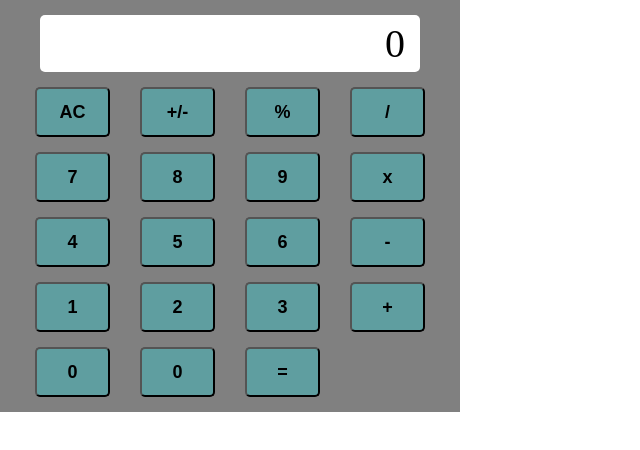
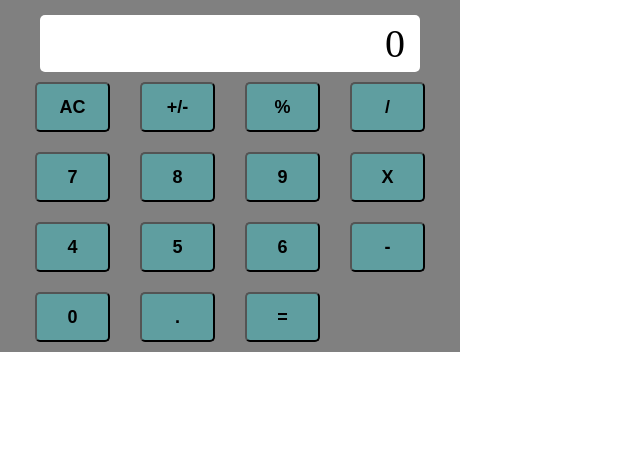
Before and after one commit to MFahadUmer/Calculator, a React (Create React App) app: page / in a window 1280 px wide. Shown: the top 450 px of the page, without its empty margins (0-640 px from the left). Built offline with nearby package versions, Linux system fonts and the light colour scheme.

Commit message:
Converted Buttons into groups.

```diff
--- a/src/components/Button.js
+++ b/src/components/Button.js
@@ -2,7 +2,7 @@ import React from 'react';
 import PropTypes from 'prop-types';
 
 const Button = ({ value }) => (
-  <button className={value === '=' ? 'equalButton' : 'button'} type="submit">
+  <button className="button" type="submit">
     {value}
   </button>
 );
--- a/src/components/ButtonPanel.js
+++ b/src/components/ButtonPanel.js
@@ -2,12 +2,47 @@ import React from 'react';
 import Button from './Button';
 
 const ButtonPanel = () => {
-  const symbols = ['AC', '+/-', '%', '/', '7', '8', '9', 'x', '4', '5', '6', '-', '1', '2', '3', '+', '0', '0', '='];
-  // eslint-disable-next-line react/no-array-index-key
-  const calculatorSymbols = symbols.map((x, idx) => <Button key={idx} value={x} />);
+  const buttonGroups = {
+    groupOne: {
+      id: 1,
+      group: ['AC', '+/-', '%', '/'],
+    },
+    groupTwo: {
+      id: 2,
+      group: ['7', '8', '9', 'X'],
+    },
+    groupThree: {
+      id: 3,
+      group: ['4', '5', '6', '-'],
+    },
+    groupFour: {
+      id: 4,
+      group: ['0', '.', '='],
+    },
+  };
+
   return (
-    <div className="buttonPanel">
-      {calculatorSymbols}
+    <div>
+      <div className="buttonPanel">
+        {buttonGroups.groupOne.group.map(button => (
+          <Button value={button} key={buttonGroups.groupOne.id} />
+        ))}
+      </div>
+      <div className="buttonPanel">
+        {buttonGroups.groupTwo.group.map(button => (
+          <Button value={button} key={buttonGroups.groupOne.id} />
+        ))}
+      </div>
+      <div className="buttonPanel">
+        {buttonGroups.groupThree.group.map(button => (
+          <Button value={button} key={buttonGroups.groupOne.id} />
+        ))}
+      </div>
+      <div className="buttonPanel">
+        {buttonGroups.groupFour.group.map(button => (
+          <Button value={button} key={buttonGroups.groupOne.id} />
+        ))}
+      </div>
     </div>
   );
 };
--- a/src/index.css
+++ b/src/index.css
@@ -36,8 +36,7 @@
 }
 
 .buttonPanel {
-  padding: 15px 0;
-  row-gap: 15px;
+  padding: 10px 0;
   display: grid;
   grid-template-columns: repeat(4, 1fr);
 }
@@ -51,13 +50,3 @@
   font-weight: bold;
   margin: 0 15px;
 }
-
-.equalButton {
-  background-color: cadetblue;
-  border-radius: 5px;
-  margin: 0 15px;
-  font-weight: bolder;
-  font-size: 18px;
-  width: 75px;
-  height: 50px;
-}
```
Also changed, not shown: 1 other file (tests, documents, lock files or other folders).
